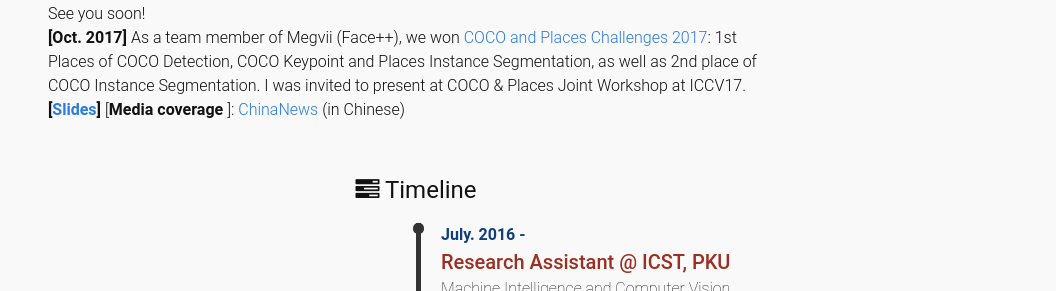
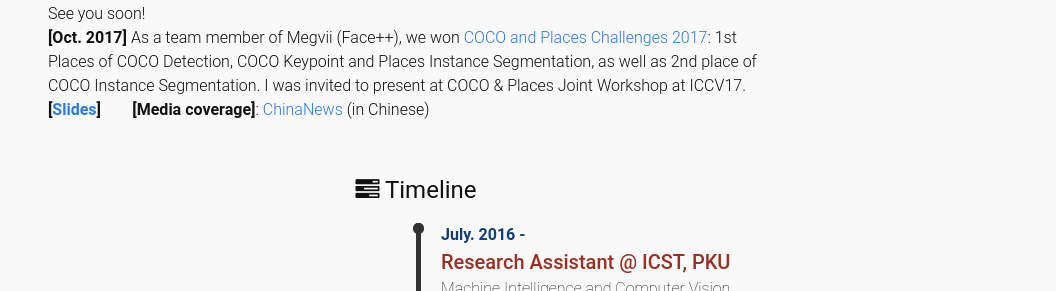
Before and after one commit to Tete-Xiao/Tete-Xiao.github.io, a Jekyll site: the page built from index.html, in a window 1280 px wide and 900 px high, scrolled down 736 px. Shown: the part 160-451 px from the top of the window, without its empty margins (224-1280 px from the left). Built offline with Jekyll 4.4.1, drawn with Linux system fonts in a browser that asks for light colours; some of the changed lines change nothing that is shown.

Commit message:
update bio

```diff
--- a/_data/bio.yml
+++ b/_data/bio.yml
@@ -10,7 +10,7 @@ normal:
   mentored by <a href='https://scholar.google.com/citations?user=p3z4sVUAAAAJ&hl=zh-CN'>Mr. Yuning Jiang</a> and supervised by
   <a href='http://www.jiansun.org/'>Dr. Jian Sun</a>. He is also a research assistant at Institute of Computer Science and Technology <strong>(ICST)</strong>, Peking University, supervised by <a href='http://www.muyadong.com/'>Dr. Yadong Mu</a>. His research interests lie in the field of <strong>Object Detection</strong>, <strong>Computer Vision</strong> and <strong>Machine Learning</strong>. He has received China National Scholarship for his excellent performance in courses and research. <br> <br> Tete has participated in programming contest since high school. He won two gold medals in 2016 and 2017 ACM-ICPC Asia Regional Contest. In high school, he was admitted to Shandong Province Team of 2014 as first place winner to compete in National Olympiad in Informatics (NOI), where he won a bronze medal. <h2>News:</h2>
   <strong>[Feb. 2018]</strong> I'm thrilled that I will be joining IBM Research as Research Intern in AI based in Cambridge, Massachusetts during this summer. During the time, I will also work with friends and scientists at MIT. See you soon! <br>
-  <strong>[Oct. 2017]</strong> As a team member of Megvii (Face++), we won <a href='https://places-coco2017.github.io/'>COCO and Places Challenges 2017</a>: 1st Places of COCO Detection, COCO Keypoint and Places Instance Segmentation, as well as 2nd place of COCO Instance Segmentation. I was invited to present at COCO & Places Joint Workshop at ICCV17. <br> <strong>[<a href='http://presentations.cocodataset.org/COCO17-Detect-Megvii.pdf'>Slides</a>]</strong>    [<strong>Media coverage </strong>]: <a href='http://finance.chinanews.com/it/2017/10-30/8363826.shtml'> ChinaNews </a> (in Chinese)"
+  <strong>[Oct. 2017]</strong> As a team member of Megvii (Face++), we won <a href='https://places-coco2017.github.io/'>COCO and Places Challenges 2017</a>: 1st Places of COCO Detection, COCO Keypoint and Places Instance Segmentation, as well as 2nd place of COCO Instance Segmentation. I was invited to present at COCO & Places Joint Workshop at ICCV17. <br> <strong>[<a href='http://presentations.cocodataset.org/COCO17-Detect-Megvii.pdf'>Slides</a>]</strong> &nbsp &nbsp &nbsp &nbsp<strong>[Media coverage]</strong>: <a href='http://finance.chinanews.com/it/2017/10-30/8363826.shtml'> ChinaNews </a> (in Chinese)"
 short:
   date:
   title:  "In Deep."
```
